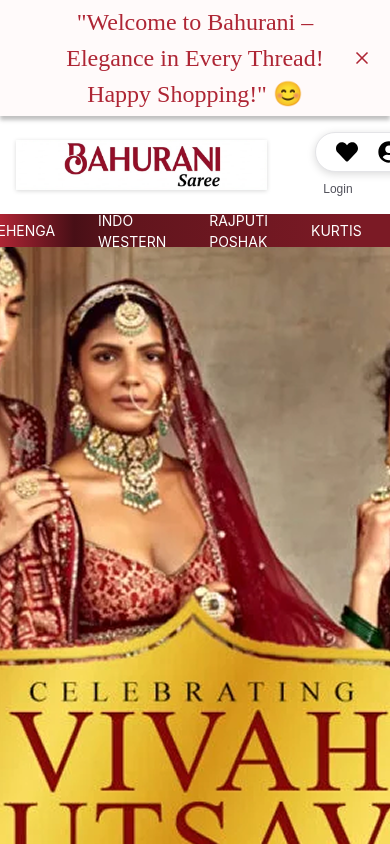
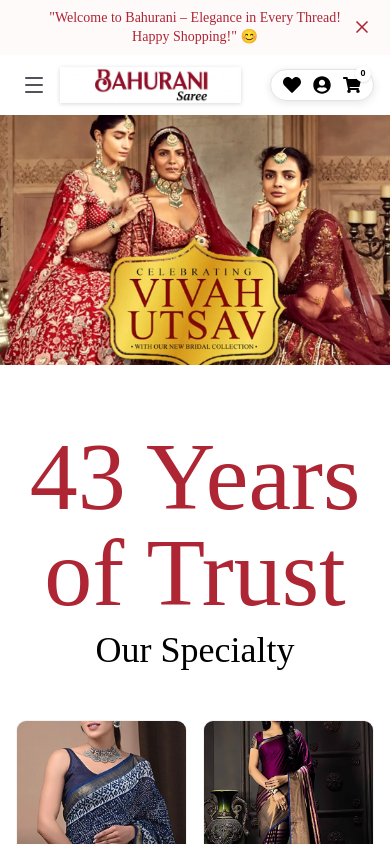
Before and after one commit to Amitansu-priyadarsan/E-commerce, a React (Vite) app: page / in a window 390 px wide. Shown: the top 844 px of the page. Built offline with nearby package versions, Linux system fonts and the light colour scheme; a web font is replaced by a local one.

Commit message:
feat: Add mobile navigation menu and enhance responsiveness for the navbar, announcement bar, and hero section.

```diff
--- a/src/components/home/hero-section.tsx
+++ b/src/components/home/hero-section.tsx
@@ -6,7 +6,7 @@ export function HeroSection() {
       <img
         src={heroImage}
         alt="Hero Fashion"
-        className="h-[709px] w-full object-cover"
+        className="h-[250px] sm:h-[700px] md:h-[800px] w-full object-cover object-center"
       />
     </section>
   )
--- a/src/components/layout/announcement-bar.tsx
+++ b/src/components/layout/announcement-bar.tsx
@@ -8,7 +8,7 @@ export function AnnouncementBar() {
 
   return (
     <div
-      className="relative flex w-full items-center justify-center px-10 py-1"
+      className="relative flex w-full items-center justify-center px-12 py-2 md:px-16 md:py-1.5"
       style={{
         minHeight: '40px',
         background: 'rgba(246.50, 12.32, 12.32, 0.02)',
@@ -16,10 +16,9 @@ export function AnnouncementBar() {
       }}
     >
       <div
-        className="text-center w-full"
+        className="text-center w-full text-sm sm:text-lg md:text-2xl leading-snug md:leading-normal"
         style={{
           color: '#AE2534',
-          fontSize: '24px',
           fontFamily: '"Joan", serif',
           fontWeight: 400,
           wordWrap: 'break-word'
--- a/src/components/layout/navbar.tsx
+++ b/src/components/layout/navbar.tsx
@@ -1,8 +1,10 @@
+import { useState } from "react"
 import { Link, NavLink } from "react-router-dom"
 import { useCart } from "@/contexts/cart-context"
 import logoImg from "@/assets/Navbar/logo.png"
 import { IoSearchOutline } from "react-icons/io5"
 import { FaHeart, FaUserCircle, FaShoppingCart } from "react-icons/fa"
+import { Menu, X } from "lucide-react"
 
 const CATEGORY_ITEMS = [
   "All",
@@ -20,17 +22,28 @@ const LINK_ITEMS = [
 export function Navbar() {
   const { items } = useCart()
   const cartCount = items.reduce((sum, item) => sum + item.quantity, 0)
+  const [isMenuOpen, setIsMenuOpen] = useState(false)
 
   return (
-    <header className="bg-white flex flex-col font-sans">
+    <header className="bg-white flex flex-col font-sans relative">
       {/* Top Navbar */}
-      <div className="mx-auto w-full max-w-[1440px] px-4 py-4 sm:px-8 flex items-center justify-between gap-4">
-        {/* Logo */}
-        <Link to="/" className="shrink-0 mr-8">
-          <img src={logoImg} alt="Shop.co Logo" className="h-[50px] md:h-[50px] w-auto drop-shadow-sm" />
-        </Link>
+      <div className="mx-auto w-full max-w-[1440px] px-4 py-3 sm:py-4 sm:px-8 flex items-center justify-between gap-2 md:gap-4">
+        {/* Mobile Hamburger & Logo */}
+        <div className="flex items-center gap-2 md:gap-8">
+          <button
+            className="md:hidden p-1.5 text-zinc-600 hover:text-black transition-colors"
+            onClick={() => setIsMenuOpen(true)}
+            aria-label="Open menu"
+          >
+            <Menu className="h-6 w-6" />
+          </button>
 
-        {/* Search Input */}
+          <Link to="/" className="shrink-0 flex items-center">
+            <img src={logoImg} alt="Shop.co Logo" className="h-[36px] sm:h-[45px] md:h-[50px] w-auto drop-shadow-sm" />
+          </Link>
+        </div>
+
+        {/* Desktop Search Input */}
         <div className="hidden md:flex flex-1 max-w-[600px] items-center gap-3 rounded-full border border-zinc-300 px-4 py-2 bg-white">
           <IoSearchOutline className="h-5 w-5 text-[#AE2534] shrink-0" />
           <input
@@ -43,33 +56,33 @@ export function Navbar() {
         {/* Right side icons & links */}
         <div className="flex flex-col items-center">
           {/* Icons container */}
-          <div className="flex items-center gap-5 rounded-[40px] border border-zinc-200 bg-white px-5 py-2 shadow-[0px_2px_8px_rgba(0,0,0,0.15)]">
-            <Link to="/wishlist" aria-label="Wishlist" className="text-black hover:text-[#AE2534]">
-              <FaHeart className="h-[22px] w-[22px]" />
+          <div className="flex items-center gap-3 sm:gap-5 rounded-full border border-zinc-200 bg-white px-3 py-1.5 sm:px-5 sm:py-2 shadow-[0px_2px_8px_rgba(0,0,0,0.1)] md:shadow-[0px_2px_8px_rgba(0,0,0,0.15)]">
+            <Link to="/wishlist" aria-label="Wishlist" className="text-black hover:text-[#AE2534] transition-colors">
+              <FaHeart className="h-[18px] w-[18px] sm:h-[22px] sm:w-[22px]" />
             </Link>
 
-            <Link to="/profile" aria-label="Profile" className="text-black hover:text-[#AE2534]">
-              <FaUserCircle className="h-[22px] w-[22px]" />
+            <Link to="/profile" aria-label="Profile" className="text-black hover:text-[#AE2534] transition-colors">
+              <FaUserCircle className="h-[18px] w-[18px] sm:h-[22px] sm:w-[22px]" />
             </Link>
 
-            <Link to="/cart" aria-label="Cart" className="relative flex items-center text-black hover:text-[#AE2534]">
-              <FaShoppingCart className="h-[22px] w-[22px]" />
-              <span className="absolute -top-[12px] -right-[12px] flex h-[20px] w-[20px] items-center justify-center font-bold text-[12px] text-black bg-white rounded-full">
+            <Link to="/cart" aria-label="Cart" className="relative flex items-center text-black hover:text-[#AE2534] transition-colors">
+              <FaShoppingCart className="h-[18px] w-[18px] sm:h-[22px] sm:w-[22px]" />
+              <span className="absolute -top-[10px] sm:-top-[12px] -right-[10px] sm:-right-[12px] flex h-[16px] w-[16px] sm:h-[20px] sm:w-[20px] items-center justify-center font-bold text-[9px] sm:text-[12px] text-black bg-white rounded-full shadow-sm sm:shadow-md">
                 {cartCount}
               </span>
             </Link>
           </div>
-          {/* Below Icons Texts */}
-          <div className="flex w-full justify-between px-2 mt-2 text-[12px] text-zinc-600 font-medium">
+          {/* Desktop Only: Below Icons Texts */}
+          <div className="hidden md:flex w-full justify-between px-2 mt-1 text-[11px] text-zinc-500 font-medium">
             <Link to="/login" className="hover:text-black">Login</Link>
             <Link to="/register" className="hover:text-black">Register</Link>
           </div>
         </div>
       </div>
 
-      {/* Red Navigation Bar */}
-      <div
-        className="w-full h-[33px] flex items-center justify-center gap-[23px] shadow-[0px_4px_4px_rgba(0,0,0,0.25)]"
+      {/* Red Navigation Bar (Desktop Only) */}
+      <nav
+        className="hidden md:flex w-full h-[33px] items-center justify-center gap-[23px] shadow-[0px_4px_4px_rgba(0,0,0,0.25)] z-10"
         style={{
           background: "linear-gradient(90deg, #AE2534 0%, #480F16 19%, #62151D 34%, #7B1A25 90%)"
         }}
@@ -79,7 +92,7 @@ export function Navbar() {
             <NavLink
               key={index}
               to={`/category/${item.toLowerCase().replace(/ /g, "-")}`}
-              className="flex h-[27px] items-center justify-center px-[10px] text-[14px] text-white font-['Inter'] font-normal hover:text-white/80"
+              className="flex h-[27px] items-center justify-center px-[10px] text-[14px] text-white font-['Inter'] font-normal hover:text-white/80 transition-colors"
             >
               {item}
             </NavLink>
@@ -91,13 +104,105 @@ export function Navbar() {
             <NavLink
               key={index}
               to={`/${item.toLowerCase().replace(/ /g, "-")}`}
-              className="flex items-center justify-center text-[13px] text-white/90 font-['Inter'] font-medium hover:text-white tracking-wide"
+              className="flex items-center justify-center text-[13px] text-white/90 font-['Inter'] font-medium hover:text-white tracking-wide transition-colors"
             >
               {item}
             </NavLink>
           ))}
         </div>
-      </div>
+      </nav>
+
+      {/* Mobile Menu Slide-over */}
+      {isMenuOpen && (
+        <>
+          {/* Backdrop */}
+          <div
+            className="fixed inset-0 bg-black/40 z-100 md:hidden transition-opacity"
+            onClick={() => setIsMenuOpen(false)}
+          />
+          {/* Menu Panel */}
+          <div className="fixed top-0 left-0 bottom-0 w-[80%] max-w-[320px] bg-white z-101 md:hidden flex flex-col shadow-2xl transition-transform duration-300 ease-in-out">
+            <div className="p-6 border-b flex items-center justify-between">
+              <Link to="/" onClick={() => setIsMenuOpen(false)}>
+                <img src={logoImg} alt="Logo" className="h-10 w-auto" />
+              </Link>
+              <button onClick={() => setIsMenuOpen(false)} className="p-1 text-zinc-500 hover:text-black">
+                <X className="h-6 w-6" />
+              </button>
+            </div>
+
+            {/* Mobile Search */}
+            <div className="px-6 py-4">
+              <div className="flex items-center gap-3 rounded-full border border-zinc-200 px-4 py-2 bg-zinc-50 focus-within:ring-1 focus-within:ring-[#AE2534] transition-all">
+                <IoSearchOutline className="h-4 w-4 text-[#AE2534] shrink-0" />
+                <input
+                  type="text"
+                  placeholder="Search..."
+                  className="w-full bg-transparent text-sm text-black placeholder:text-zinc-400 outline-none"
+                />
+              </div>
+            </div>
+
+            <div className="flex-1 overflow-y-auto px-6 py-4">
+              <div className="space-y-6">
+                <div>
+                  <h3 className="text-[10px] uppercase tracking-[0.2em] text-zinc-400 font-bold mb-4">Categories</h3>
+                  <div className="flex flex-col gap-4">
+                    {CATEGORY_ITEMS.map((item, index) => (
+                      <NavLink
+                        key={index}
+                        to={`/category/${item.toLowerCase().replace(/ /g, "-")}`}
+                        onClick={() => setIsMenuOpen(false)}
+                        className={({ isActive }) =>
+                          `text-lg font-medium transition-colors ${isActive ? 'text-[#AE2534]' : 'text-zinc-800 hover:text-[#AE2534]'}`
+                        }
+                      >
+                        {item}
+                      </NavLink>
+                    ))}
+                  </div>
+                </div>
+
+                <div className="pt-6 border-t border-zinc-100">
+                  <div className="flex flex-col gap-4">
+                    {LINK_ITEMS.map((item, index) => (
+                      <NavLink
+                        key={index}
+                        to={`/${item.toLowerCase().replace(/ /g, "-")}`}
+                        onClick={() => setIsMenuOpen(false)}
+                        className="text-lg font-medium text-zinc-800 hover:text-[#AE2534] transition-colors"
+                      >
+                        {item}
+                      </NavLink>
+                    ))}
+                  </div>
+                </div>
+
+                <div className="pt-6 border-t border-zinc-100 space-y-4">
+                  <Link
+                    to="/login"
+                    onClick={() => setIsMenuOpen(false)}
+                    className="flex h-11 w-full items-center justify-center rounded-lg border border-[#AE2534] text-[#AE2534] font-semibold hover:bg-zinc-50 transition-colors"
+                  >
+                    Login
+                  </Link>
+                  <Link
+                    to="/register"
+                    onClick={() => setIsMenuOpen(false)}
+                    className="flex h-11 w-full items-center justify-center rounded-lg bg-[#AE2534] text-white font-semibold hover:bg-[#8e1e2a] transition-colors"
+                  >
+                    Register
+                  </Link>
+                </div>
+              </div>
+            </div>
+
+            <div className="p-6 bg-zinc-50 border-t">
+              <p className="text-center text-xs text-zinc-400 font-medium">© 2024 Bahurani Saree. All rights reserved.</p>
+            </div>
+          </div>
+        </>
+      )}
     </header>
   )
 }
```
Also changed, not shown: src/assets/hero.png (deleted).
